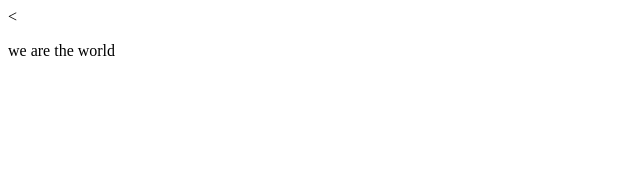
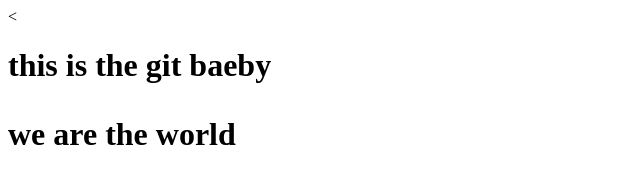
Before and after one commit to r-ks/node_git, a plain HTML site: page index.html in a window 1280 px wide. Shown: the whole page, without its empty margins (0-640 px from the left). Drawn offline with Linux system fonts and the light colour scheme.

Commit message:
added h1 to the index

```diff
--- a/index.html
+++ b/index.html
@@ -6,6 +6,7 @@
   </head>
 
   <body>
+    <h1>this is the git baeby</h>
     <p>we are the world</p>
   </body>
 </html>
```
